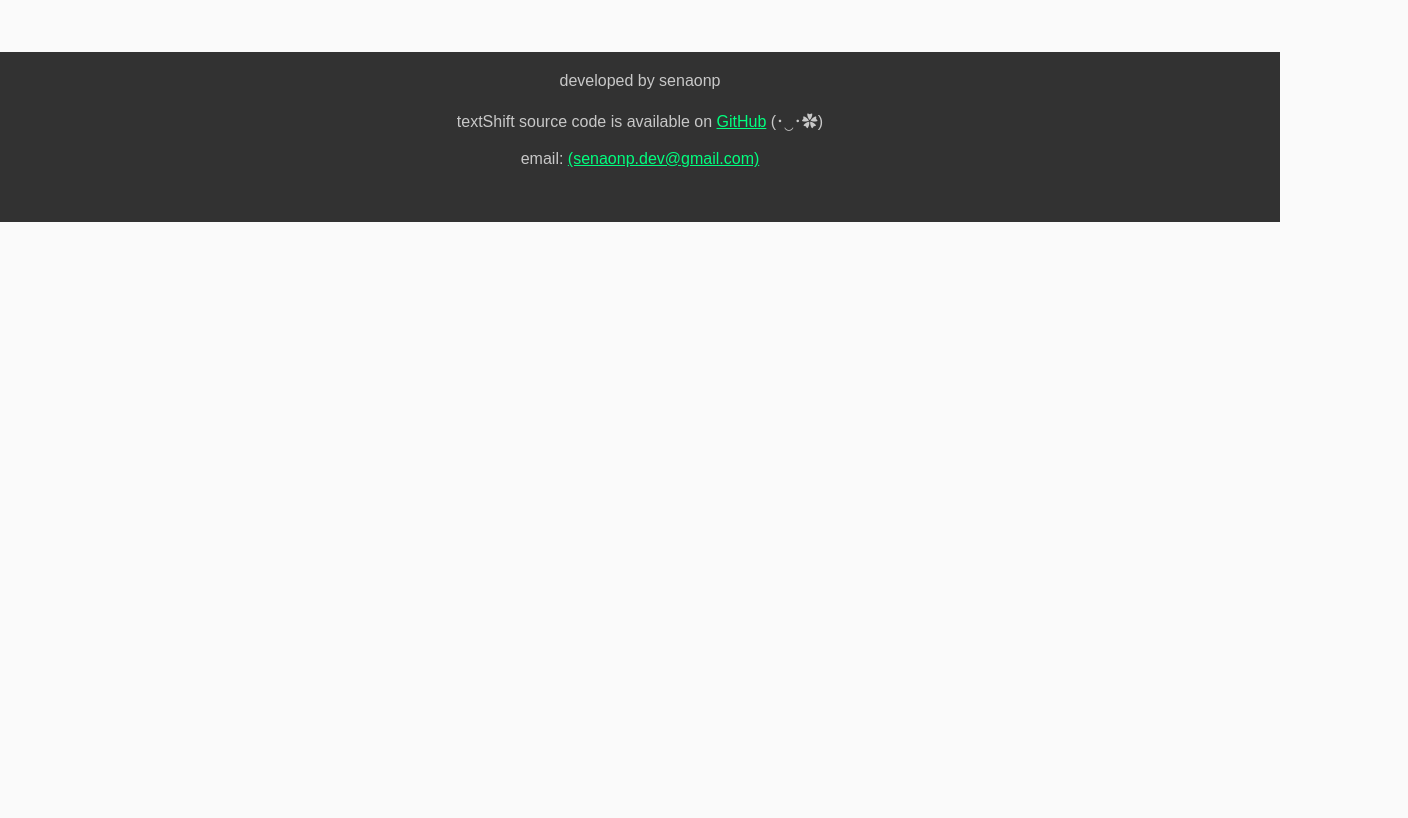
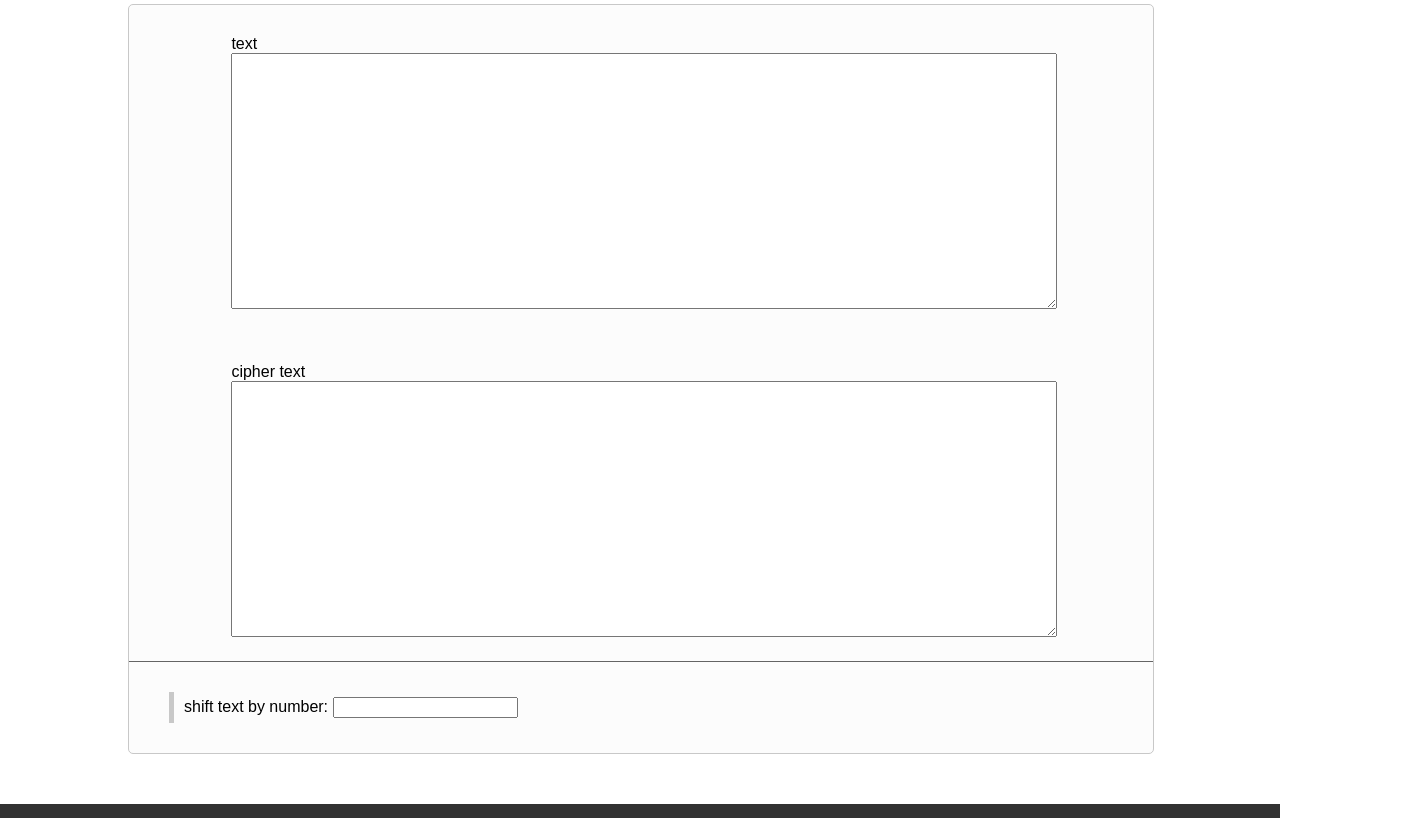
Before and after one commit to senaonp/textShift, a plain HTML site: page index.html in a window 1280 px wide. Shown: the part 76-894 px from the top of the page, 1408 px wide, since content can reach past the window. Before the commit the page ends 800 px from the top, so only its background shows below. Drawn offline with Linux system fonts and the light colour scheme.

Commit message:
content setup

```diff
--- a/index.html
+++ b/index.html
@@ -2,15 +2,26 @@
 <html>
     <head>
         <meta http-equiv="Content-Type" content="text/html; charset=utf-8" />
+        <meta name="viewport" content="width=device-width, initial-scale=1.0">
         <link rel="stylesheet" href="textShift.css" />
     </head>
 
     <body>
         <div id="navbar"></div>
         <div id="content">
-            <div id="text"></div>
-            <div id="cipherText"></div>
-            <div id="options"></div>
+            <div id="text">
+                <p class="textareaName">text</p>
+                <textarea id="textInput"></textarea>
+            </div>
+            <div id="cipherText">
+                <p class="textareaName">cipher text</p>
+                <textarea id="cipherTextInput"></textarea>
+            </div>
+            <div id="options">
+                <div class="option">
+                    <label>shift text by number: </label><input type="number"></input>
+                </div>
+            </div>
         </div>
         <div id="footer"></div>
 
--- a/pageRender.js
+++ b/pageRender.js
@@ -1,5 +1,5 @@
 elemSelector("#navbar").innerHTML = `
-    <img src="assets/logo.png" />
+    <img id="logo" src="assets/logo.png" />
     <ul>
         <li onclick="navi('https://github.com/senaonp/textShift')"><a href="https://github.com/senaonp/textShift">Github Repo</a></li>
         <li onclick="toggleBanner()">About</li>
@@ -18,9 +18,7 @@ elemSelector("#textShiftDescription").innerHTML = `
 	my other programming projects can also be viewed here: (<a target="_blank" href="https://fbacarisas.xyz/video/#programming_playlist">fbacarisas.xyz/video/#programming_playlist</a>)
 	<br><br>`;
 
-elemSelector("#content").innerHTML = `
-    <p>content</p>
-    `;
+// elemSelector("#content").innerHTML = ``;
 
 elemSelector("#footer").innerHTML = `
     <span>developed by senaonp</span>
--- a/textShift.css
+++ b/textShift.css
@@ -2,7 +2,7 @@ body {
     margin: 0;
 	width: 100%;
 	font-family: arial;
-	background-color: rgb(250,250,250);
+	background-color: rgb(255,255,255);
 	top: 0;
 	left: 0;
 }
@@ -43,6 +43,7 @@ body {
 	margin: 0;
 }
 #navbar img {
+    padding-left: 30px;
 	max-width: 55%;
 	height: 100%;
 	float: left;
@@ -86,8 +87,31 @@ body {
 /* ------------ content ------------ */
 
 #content {
-	margin: 60px 10% 0 10%;
-	width: 100%;
+    background-color: rgb(252,252,252);
+	margin: 80px 20% 0 10%;
+	width: 80%;
+    border: 1px solid rgb(200,200,200);
+    border-radius: 5px;
+}
+#text, #cipherText {
+    width: 80%;
+    margin: 0 10%;
+    padding: 30px 0 20px 0;
+}
+.textareaName {
+    margin: 0;
+}
+#textInput, #cipherTextInput {
+    width: 100%;
+    height: 250px;
+}
+#options {
+    border-top: 1px solid rgb(100,100,100);
+    padding: 30px 40px;
+}
+.option {
+    padding: 5px 10px;
+    border-left: 5px solid rgb(200,200,200);
 }
 
 /* ------------ footer ------------- */
@@ -110,9 +134,13 @@ body {
 }
 
 
-@media only screen and (max-width: 700px) {
+@media only screen and (max-width: 600px) {
 	#navbar img {
 		margin-top: 10px;
 		height: 50%;
 	}
+    #textInput, #cipherTextInput {
+        width: 100%;
+        height: 150px;
+    }
 }
```
Also changed, not shown: assets/logo.png (added).
